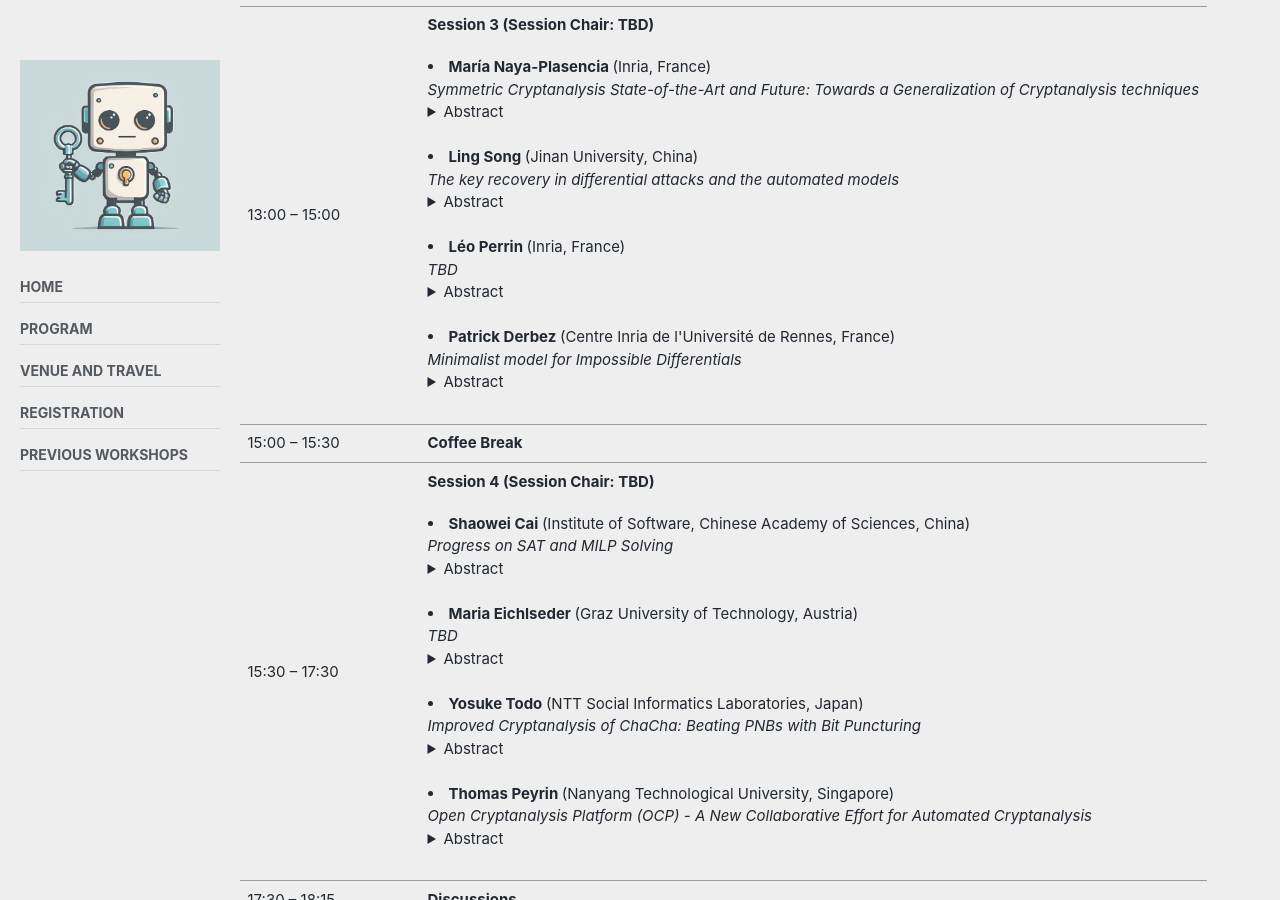
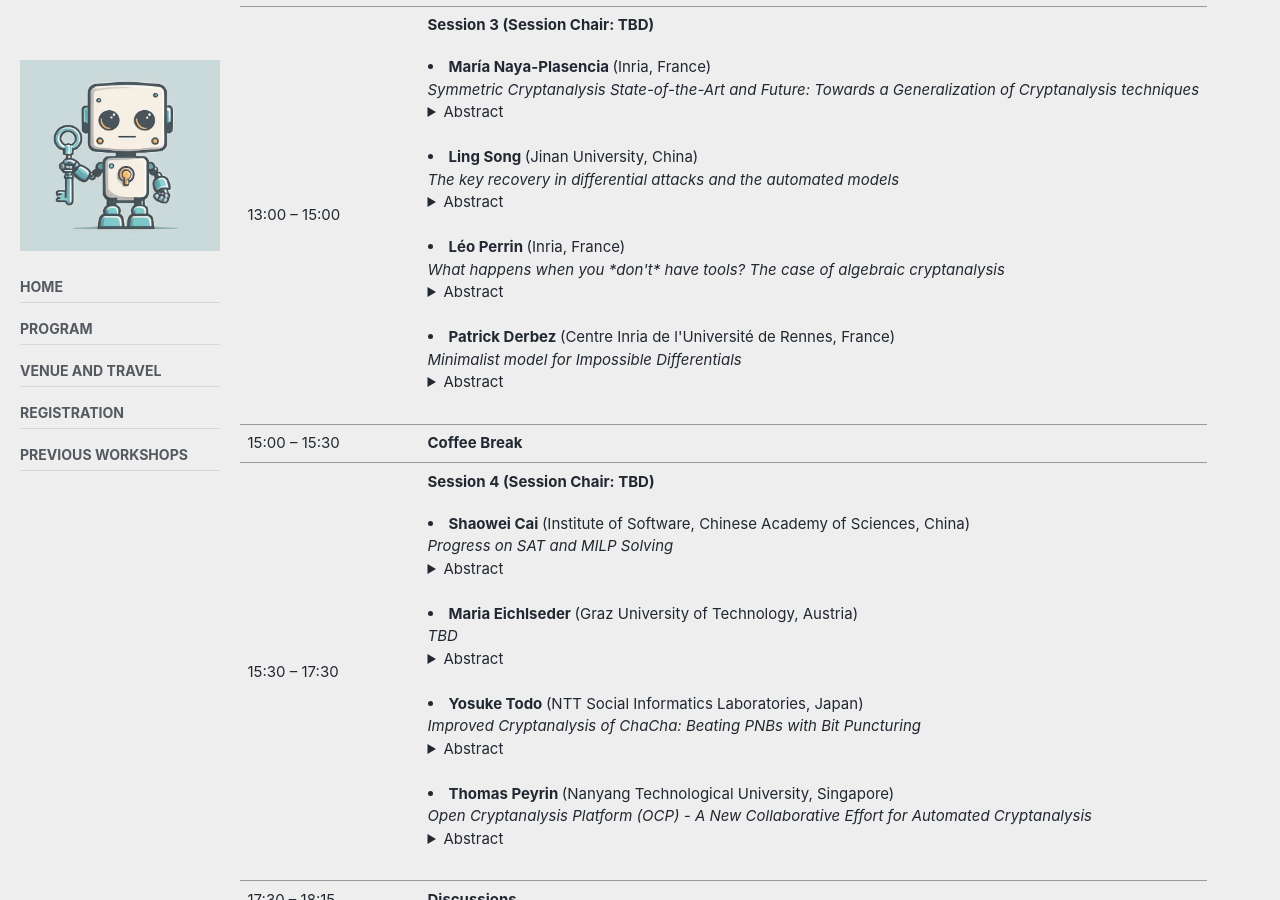
Before and after one commit to cryptanalysisbench/SATbench, a Jekyll site: the page built from program.md, in a window 1280 px wide and 900 px high, scrolled down 920 px. Built offline with Jekyll 4.4.1, drawn with Linux system fonts in a browser that asks for light colours; cached includes are drawn as plain includes; nearby versions of some CDN libraries; our own code applies the rules of GitHub Pages for plain Markdown files.

Commit message:
Update program.md

```diff
--- a/program.md
+++ b/program.md
@@ -96,10 +96,10 @@ At FSE 2023, we presented the AutoND framework, which aims at automating the pro
             </details>  <br />
           </li>
           <li>  <b> Léo Perrin </b> (Inria, France) <br />
-            <i>TBD </i>
+            <i>What happens when you *don't* have tools? The case of algebraic cryptanalysis </i>
             <details>
             <summary> Abstract </summary>
-  TBD
+  Generic tools are a necessity if we are to ever provide convincing and simple security arguments. In this talk however, we will discuss another crucial use case for cryptanalysis tools : prototyping. During the design phase of a primitive, it is necessary to be able to quickly check if a design direction is promising. Similarly, when attempting a first cryptanalysis, we need to be able to easily test cryptographic properties. This discussion will be greatly informed by a specific case : that of "algebraic attacks", at least the Gröbner basis-based kind. We will see that the absence of convenient tools to investigate them is a problem, and sketch some ideas for what such tools might provide.
             </details>  <br />
           </li>
           <li>  <b> Patrick Derbez </b> (Centre Inria de l'Université de Rennes, France) <br />
```
